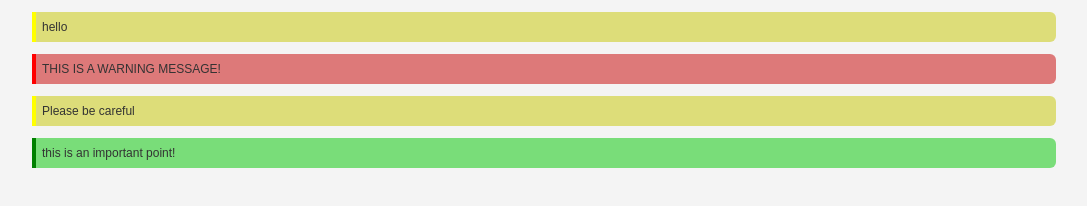
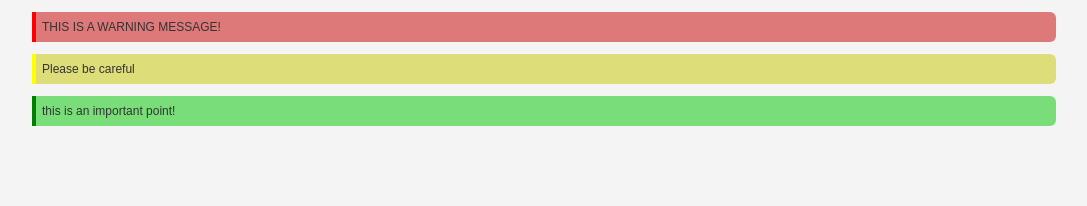
Before and after one commit to nimboo-zrad/Transition, a plain HTML site: page transition.html in a window 1280 px wide. Shown: the whole page, without its empty margins (96-1183 px from the left). Drawn offline with Linux system fonts and the light colour scheme.

Commit message:
update transition.html

```diff
--- a/transition.html
+++ b/transition.html
@@ -11,6 +11,6 @@
     <script src="./transition.js"></script>
 </head>
 <body>
-	<div class="caution">hello</div>
+
 </body>
 </html>
```
